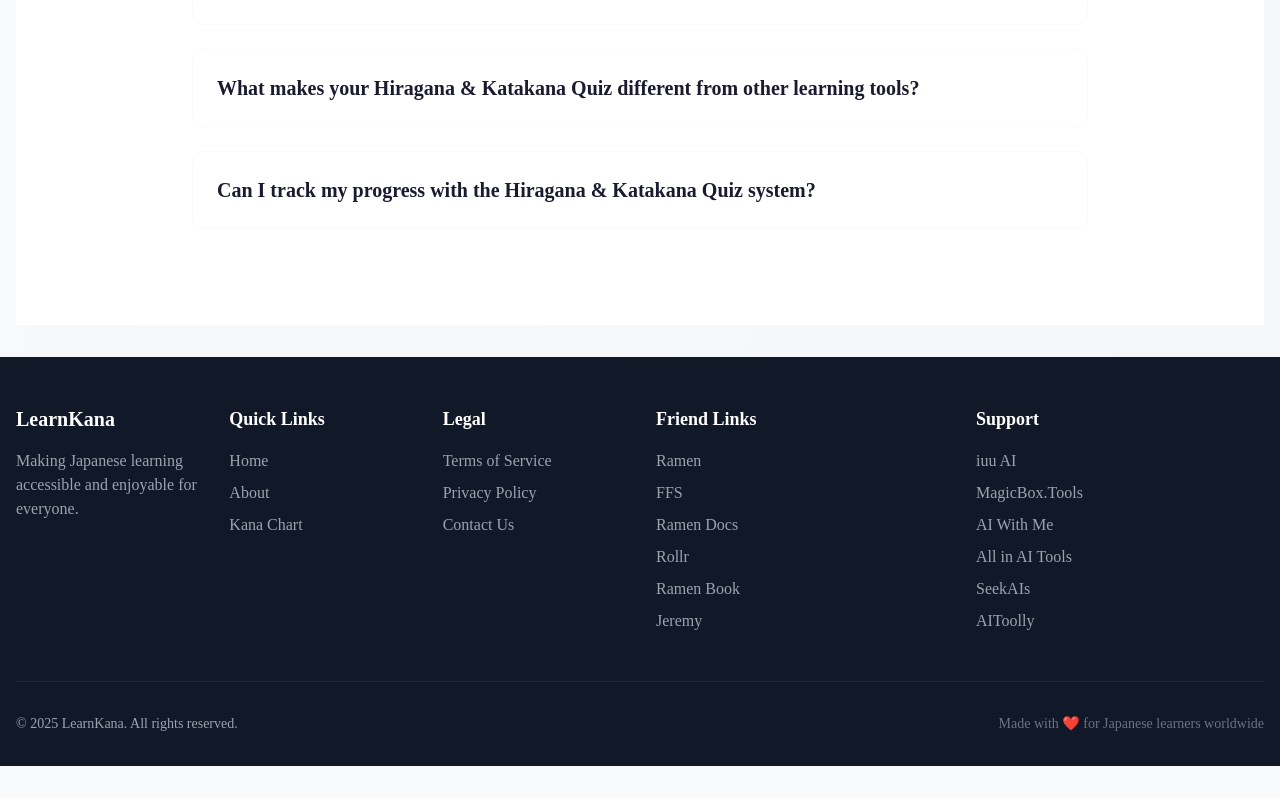
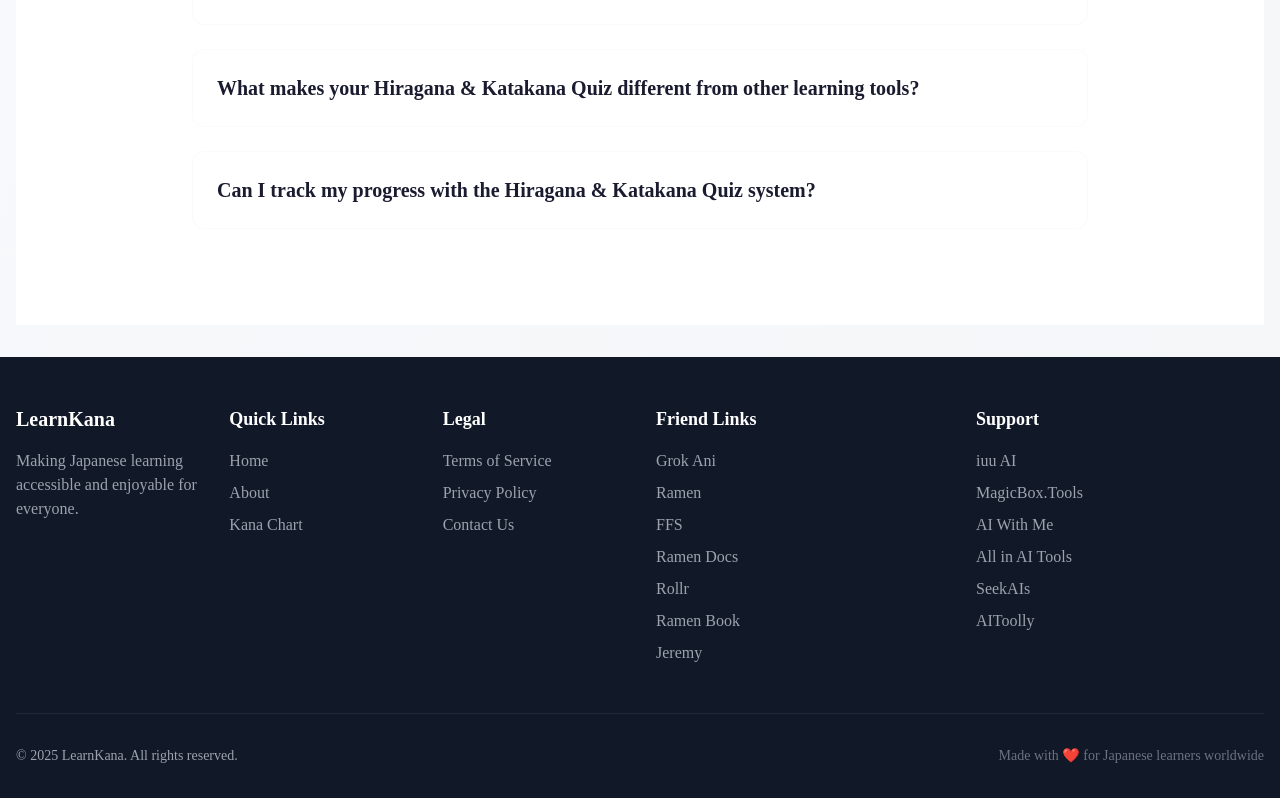
Before and after one commit to Jeremyymxiao/kana-learning, a Next.js app: page / in a window 1280 px wide. Shown: the part 3815-4613 px from the top of the page. Before the commit the page ends 4581 px from the top, so only its background shows below. Built offline with nearby package versions, Linux system fonts and the light colour scheme; no server answers.

Commit message:
add grok ani link

```diff
--- a/src/components/layouts/footer.tsx
+++ b/src/components/layouts/footer.tsx
@@ -38,6 +38,7 @@ export default function Footer() {
             <div className="md:col-span-3 max-w-sm mx-auto md:mx-0 w-full text-center md:text-left">
               <h3 className="text-lg font-semibold mb-4">Friend Links</h3>
               <ul className="space-y-2">
+                <li><a href="https://grok-ani.com" target="_blank" rel="noopener noreferrer" className="text-gray-400 hover:text-white transition-colors">Grok Ani</a></li>
                 <li><a href="https://ramen.tools/@JeremyXiao" target="_blank" rel="noopener noreferrer" className="text-gray-400 hover:text-white transition-colors">Ramen</a></li>
                 <li><a href="https://www.ffs.com/changman" target="_blank" rel="noopener noreferrer" className="text-gray-400 hover:text-white transition-colors">FFS</a></li>
                 <li><a href="https://ramen.tools/docs/developer" target="_blank" rel="noopener noreferrer" className="text-gray-400 hover:text-white transition-colors">Ramen Docs</a></li>
```
Also changed, not shown: 1 other file (tests, documents, lock files or other folders).
